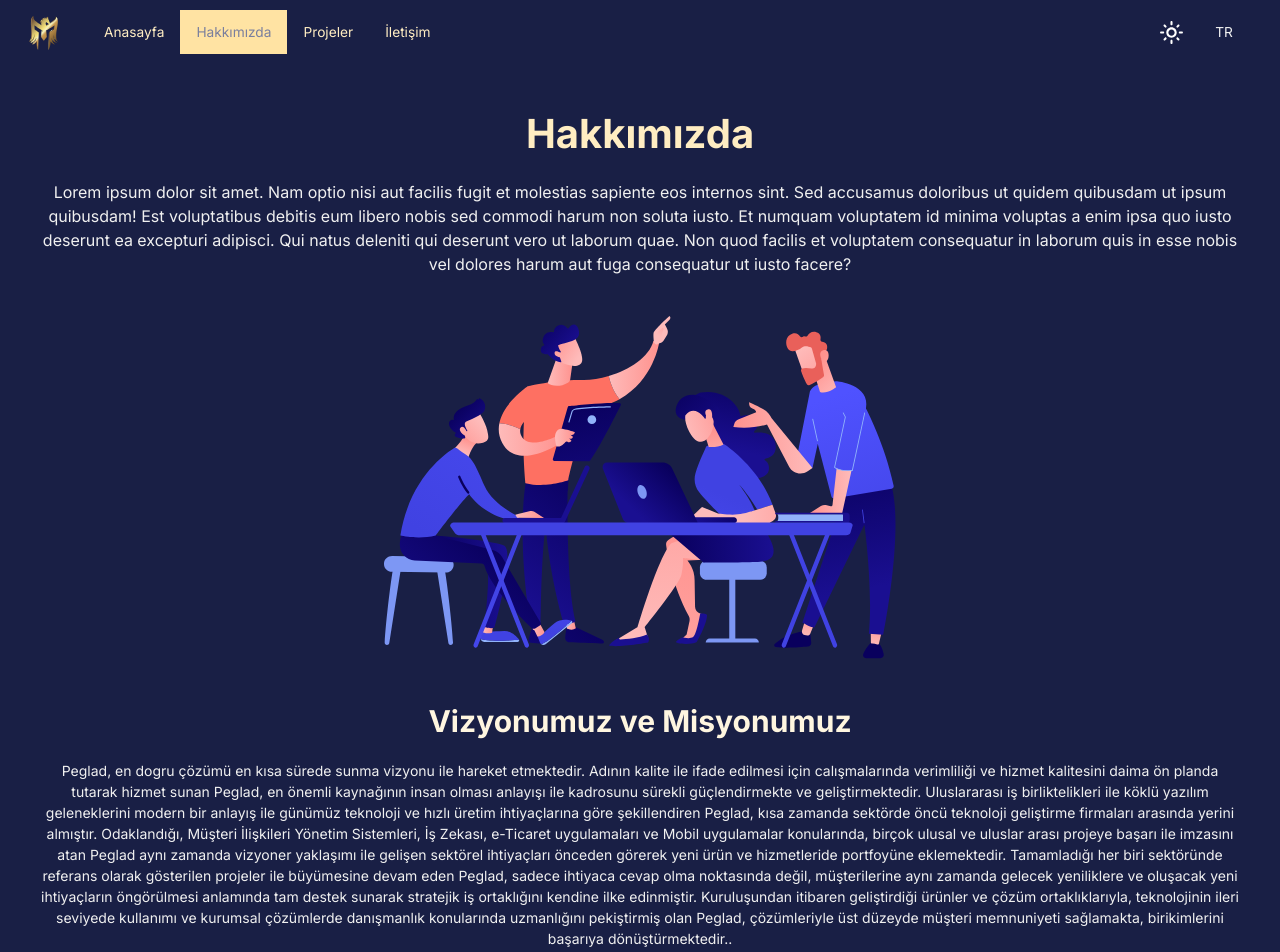
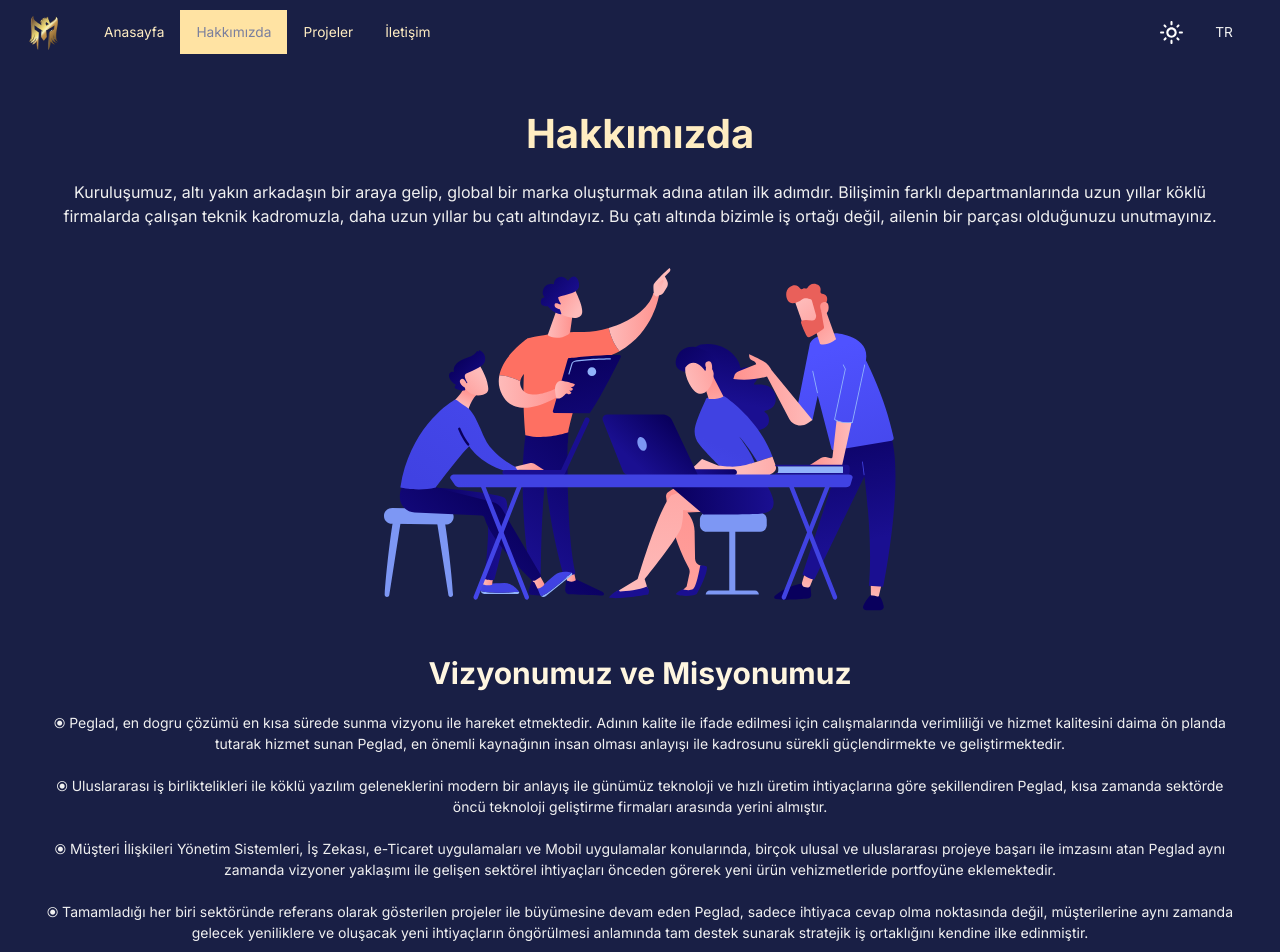
Before and after one commit to salihhugurr/business-landing, a React (Create React App) app: page /about in a window 1280 px wide. Shown: the top 952 px of the page. Built offline with nearby package versions, Linux system fonts and the light colour scheme.

Commit message:
added descriptions

```diff
--- a/src/languages/translationEn.js
+++ b/src/languages/translationEn.js
@@ -14,30 +14,11 @@
   Address:
     "Cemalpaşa Quarter, Gazipaşa Avenue No:22 Martı Apt. Floor 5 Seyhan/Adana",
   Quality: "Our Vision and Mission",
-  QualityDesc: `Peglad acts with the vision of offering the most accurate solution as soon as possible. quality of your name
-  By always keeping efficiency and service quality in the foreground, in order to express it with
-  Peglad, which provides services, constantly employs its staff with the understanding that its most important resource is human.
-  strengthens and develops.
-
-
-  International business partnerships and deep-rooted software traditions with a modern understanding
-  Shaped according to technology and fast production needs, Peglad became a pioneer in the sector in a short time.
-  took its place among the technology development companies.
-
-  It focuses on Customer Relationship Management Systems, Business Intelligence, e-Commerce applications and Mobile
-  Peglad, who has successfully signed many national and international projects in the field of applications,
-  at the same time, by anticipating the developing sectoral needs with its visionary approach, new products and
-  adds services to its portfolio.
-
-  Continuing to grow with the projects it has completed, each of which is shown as a reference in its sector.
-  Peglad is not only in the point of meeting the needs, but also in the future for its customers.
-  strategic business by providing full support for innovations and anticipation of new needs.
-  has adopted the principle of partnership.
-
-  With the products and solution partnerships it has developed since its establishment, the technology is at an advanced level.
-  Peglad, which has strengthened its expertise in the use and consultancy of corporate solutions,
-  provides high level of customer satisfaction with its solutions,
-  transforming..`,
+  QualityDesc1: "⦿ Peglad acts with the vision of offering the most accurate solution as soon as possible. quality of your nameBy always keeping efficiency and service quality in the foreground, in order to express it withPeglad, which provides services, constantly employs its staff with the understanding that its most important resource is human.strengthens and develops.",
+  QualityDesc2: "⦿ International business partnerships and deep-rooted software traditions with a modern understandingShaped according to technology and fast production needs, Peglad became a pioneer in the sector in a short time.took its place among the technology development companies.",
+  QualityDesc3: "⦿ It focuses on Customer Relationship Management Systems, Business Intelligence, e-Commerce applications and MobilePeglad, who has successfully signed many national and international projects in the field of applications,at the same time, by anticipating the developing sectoral needs with its visionary approach, new products andadds services to its portfolio.",
+  QualityDesc4: "⦿ Continuing to grow with the projects it has completed, each of which is shown as a reference in its sector.Peglad is not only in the point of meeting the needs, but also in the future for its customers.strategic business by providing full support for innovations and anticipation of new needs.has adopted the principle of partnership.",
+  QualityDesc5: "⦿ With the products and solution partnerships it has developed since its establishment, the technology is at an advanced level.Peglad, which has strengthened its expertise in the use and consultancy of corporate solutions,provides high level of customer satisfaction with its solutions,transforming...",
   proj1Name: `FUTURE PREDICTION APP`,
   proj1Desc: `Our project is an application that allows making predictions for the future by using deep learning and machine learning algorithms, which are the most widely used in the literature. Thanks to the developed application, estimation models can be created dynamically using any data set and the future state of the entered data set can be predicted with these models.`,
   proj2Name: `COVID STATISTIC WEBSITE`,
@@ -56,7 +37,8 @@
   Error:
     "An error occurred while sending email. We will solve this problem as soon as possible... If you want you can contact with us by calling.",
     Send:"Send",
-    HomeDesc1:"Web site tasarımlarınızla, bulunduğunuz sektör içerisinde ve talepleriniz doğrultusunda fark yaratmak sizin elinizde.",
-    HomeDesc2:"IOS ve Android uyumlu dilediğiniz özellikteki mobil uygulamalar ile fikirleriniz dijital dünyada yerini alsın.",
-    HomeDesc3:"Yapay zeka algoritmaları ile iş gücünden ve zamanınızdan kazanabilirsiniz. Ortak AR-GE çalışmalarımızla bulunduğunuz sektörün nabzını tutun.",
+    HomeDesc1:"⦿ It is in your hands to make a difference with your website designs, in the sector you are in and in line with your demands.",
+    HomeDesc2:"⦿ Let your ideas take their place in the digital world with any mobile applications compatible with iOS and Android.",
+    HomeDesc3:"⦿ With artificial intelligence algorithms, you can save your labor and time. Take the pulse of your industry with our joint R&D studies.",
+    AboutUs:"Our organization is the first step taken for six close friends to come together and create a global brand. We have been under this roof for many years with our technical staff who have been working in long-established companies in different departments of informatics. Do not forget that under this roof, you are not a business partner with us, but a part of the family."
 };
--- a/src/languages/translationTr.js
+++ b/src/languages/translationTr.js
@@ -14,34 +14,11 @@
   Address:
     "Cemalpaşa Mahallesi, Gazipaşa Bulvarı No:22 Martı Apt. Kat 5 Seyhan/Adana",
   Quality: "Vizyonumuz ve Misyonumuz",
-  QualityDesc: `Peglad, en dogru çözümü en kısa sürede sunma vizyonu ile hareket etmektedir. Adının kalite
-  ile ifade edilmesi için calışmalarında verimliliği ve hizmet kalitesini daima ön planda tutarak
-  hizmet sunan Peglad, en önemli kaynağının insan olması anlayışı ile kadrosunu sürekli
-  güçlendirmekte ve geliştirmektedir.
-
-
-
-  Uluslararası iş birliktelikleri ile köklü yazılım geleneklerini modern bir anlayış ile günümüz
-  teknoloji ve hızlı üretim ihtiyaçlarına göre şekillendiren Peglad, kısa zamanda sektörde öncü
-  teknoloji geliştirme firmaları arasında yerini almıştır.
-
-
-  Odaklandığı, Müşteri İlişkileri Yönetim Sistemleri, İş Zekası, e-Ticaret uygulamaları ve Mobil
-  uygulamalar konularında, birçok ulusal ve uluslar arası projeye başarı ile imzasını atan Peglad
-  aynı zamanda vizyoner yaklaşımı ile gelişen sektörel ihtiyaçları önceden görerek yeni ürün ve
-  hizmetleride portfoyüne eklemektedir.
-
-
-  Tamamladığı her biri sektöründe referans olarak gösterilen projeler ile büyümesine devam eden
-  Peglad, sadece ihtiyaca cevap olma noktasında değil, müşterilerine aynı zamanda gelecek
-  yeniliklere ve oluşacak yeni ihtiyaçların öngörülmesi anlamında tam destek sunarak stratejik iş
-  ortaklığını kendine ilke edinmiştir.
-
-
-  Kuruluşundan itibaren geliştirdiği ürünler ve çözüm ortaklıklarıyla, teknolojinin ileri seviyede
-  kullanımı ve kurumsal çözümlerde danışmanlık konularında uzmanlığını pekiştirmiş olan Peglad,
-  çözümleriyle üst düzeyde müşteri memnuniyeti sağlamakta, birikimlerini başarıya
-  dönüştürmektedir..`,
+  QualityDesc1: "⦿ Peglad, en dogru çözümü en kısa sürede sunma vizyonu ile hareket etmektedir. Adının kalite ile ifade edilmesi için calışmalarında verimliliği ve hizmet kalitesini daima ön planda tutarak hizmet sunan Peglad, en önemli kaynağının insan olması anlayışı ile kadrosunu sürekli güçlendirmekte ve geliştirmektedir.",
+  QualityDesc2: "⦿ Uluslararası iş birliktelikleri ile köklü yazılım geleneklerini modern bir anlayış ile günümüz teknoloji ve hızlı üretim ihtiyaçlarına göre şekillendiren Peglad, kısa zamanda sektörde öncü teknoloji geliştirme firmaları arasında yerini almıştır.",
+  QualityDesc3: "⦿ Müşteri İlişkileri Yönetim Sistemleri, İş Zekası, e-Ticaret uygulamaları ve Mobil uygulamalar konularında, birçok ulusal ve uluslararası projeye başarı ile imzasını atan Peglad aynı zamanda vizyoner yaklaşımı ile gelişen sektörel ihtiyaçları önceden görerek yeni ürün vehizmetleride portfoyüne eklemektedir.",
+  QualityDesc4: "⦿ Tamamladığı her biri sektöründe referans olarak gösterilen projeler ile büyümesine devam eden Peglad, sadece ihtiyaca cevap olma noktasında değil, müşterilerine aynı zamanda gelecek yeniliklere ve oluşacak yeni ihtiyaçların öngörülmesi anlamında tam destek sunarak stratejik iş ortaklığını kendine ilke edinmiştir.",
+  QualityDesc5: "⦿ Kuruluşundan itibaren geliştirdiği ürünler ve çözüm ortaklıklarıyla, teknolojinin ileri seviyede kullanımı ve kurumsal çözümlerde danışmanlık konularında uzmanlığını pekiştirmiş olan Peglad,çözümleriyle üst düzeyde müşteri memnuniyeti sağlamakta, birikimlerini başarıya dönüştürmektedir...",
   proj1Name: `GELECEK TAHMİN
   UYGULAMASI`,
   proj1Desc: `Projemiz literatürde en yaygın şekilde kullanılan derin öğrenme ve makine öğrenmesi algoritmaları kullanarak geleceğe yönelik tahminler yapmayı sağlayan bir uygulamadır. Geliştirilen uygulama sayesinde herhangi bir veri seti kullanılarak dinamik bir şekilde tahminleme modelleri oluşturulabilme ve oluşturulan bu modeller ile girilen veri setinin gelecekteki hali tahmin edilebilmektedir.`,
@@ -67,4 +44,5 @@
     HomeDesc1:"⦿ Web site tasarımlarınızla, bulunduğunuz sektör içerisinde ve talepleriniz doğrultusunda fark yaratmak sizin elinizde.",
     HomeDesc2:"⦿ IOS ve Android uyumlu dilediğiniz özellikteki mobil uygulamalar ile fikirleriniz dijital dünyada yerini alsın.",
     HomeDesc3:"⦿ Yapay zeka algoritmaları ile iş gücünden ve zamanınızdan kazanabilirsiniz. Ortak AR-GE çalışmalarımızla bulunduğunuz sektörün nabzını tutun.",
+    AboutUs:"Kuruluşumuz, altı yakın arkadaşın bir araya gelip, global bir marka oluşturmak adına atılan ilk adımdır. Bilişimin farklı departmanlarında uzun yıllar köklü firmalarda çalışan teknik kadromuzla, daha uzun yıllar bu çatı altındayız. Bu çatı altında bizimle iş ortağı değil, ailenin bir parçası olduğunuzu unutmayınız."
 };
--- a/src/scenes/about/index.jsx
+++ b/src/scenes/about/index.jsx
@@ -48,14 +48,7 @@
             fontSize={isNonMobile ? 16 : 12}
             marginTop={2}
           >
-            Lorem ipsum dolor sit amet. Nam optio nisi aut facilis fugit et
-            molestias sapiente eos internos sint. Sed accusamus doloribus ut
-            quidem quibusdam ut ipsum quibusdam! Est voluptatibus debitis eum
-            libero nobis sed commodi harum non soluta iusto. Et numquam
-            voluptatem id minima voluptas a enim ipsa quo iusto deserunt ea
-            excepturi adipisci. Qui natus deleniti qui deserunt vero ut laborum
-            quae. Non quod facilis et voluptatem consequatur in laborum quis in
-            esse nobis vel dolores harum aut fuga consequatur ut iusto facere?
+            {t("AboutUs")}
           </Typography>
         </Box>
       </Box>
@@ -107,7 +100,7 @@
             fontSize={isNonMobile ? 14 : 12}
             marginTop={2}
           >
-            {t("QualityDesc")}
+            {t("QualityDesc1")} <br/><br/> {t("QualityDesc2")} <br/><br/> {t("QualityDesc3")} <br/><br/> {t("QualityDesc4")} <br/><br/> {t("QualityDesc5")}
           </Typography>
         </Box>
       </Box>
```
